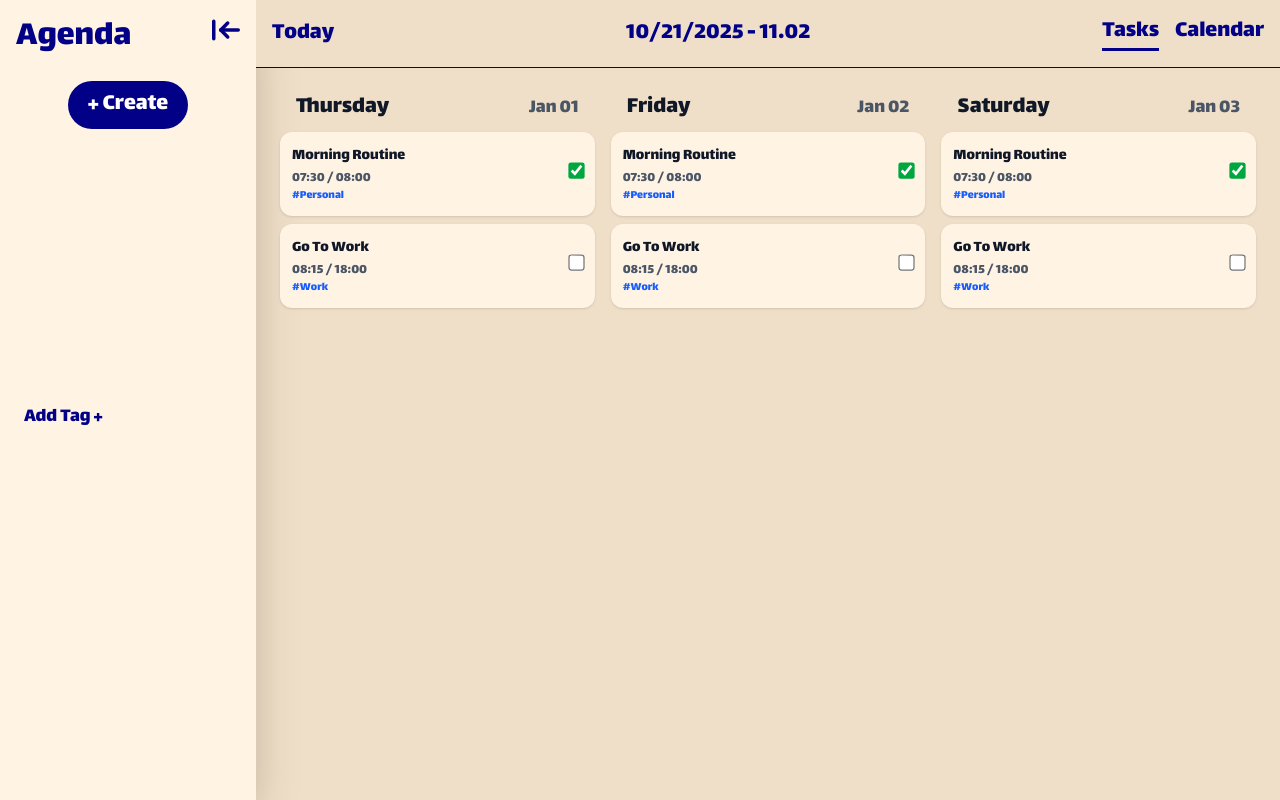
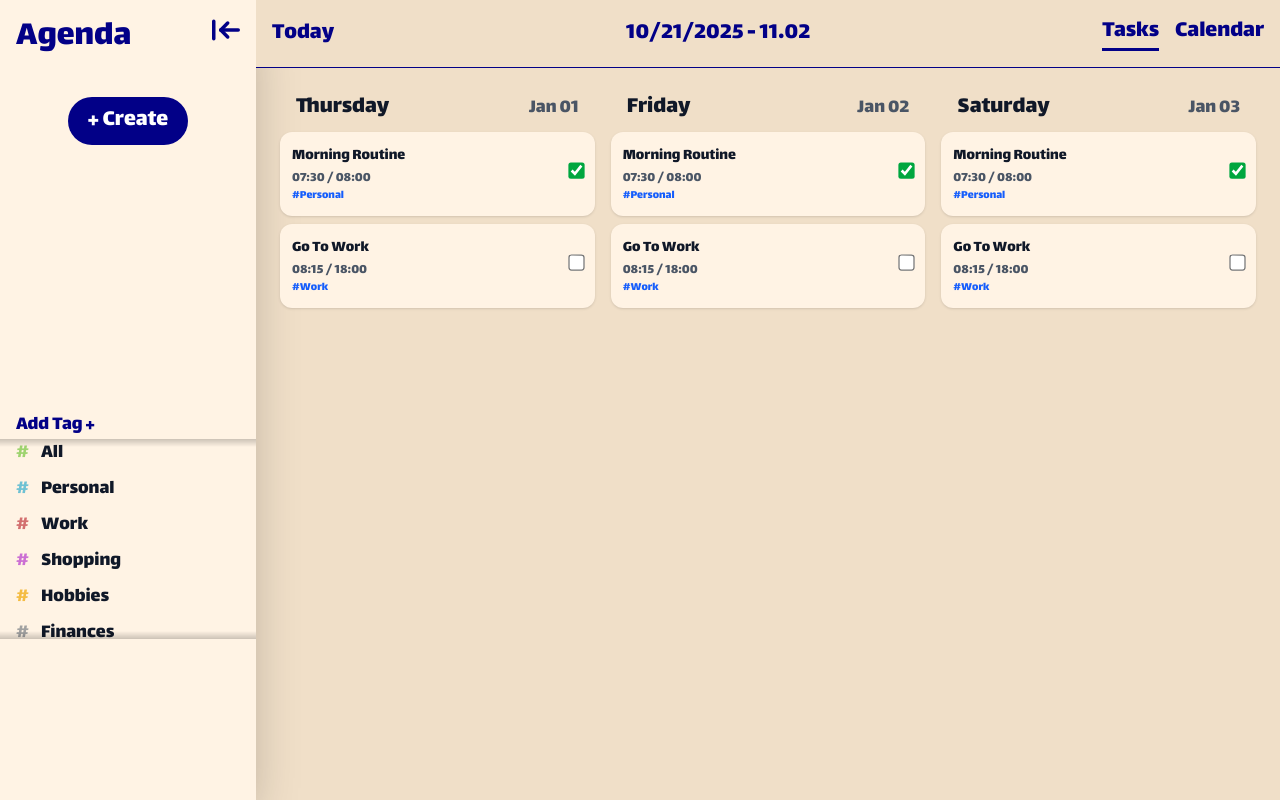
Before and after one commit to bedirhanozcan978/Agenda, a React (Vite) app: page / in a window 1280 px wide. Built offline with nearby package versions, Linux system fonts and the light colour scheme.

Commit message:
Taglist added

```diff
--- a/src/assets/styles/style.css
+++ b/src/assets/styles/style.css
@@ -17,7 +17,15 @@
     --color-red: #D36F6F;
     --color-purple: #CC6FD3;
     --color-yellow: #F4BC43;
-    --color-grap: #A1A1A1;
+    --color-gray: #A1A1A1;
 
     --font-lalezar: Lalezar, cursive;
 }
+
+.scrollbar-hide::-webkit-scrollbar {
+  display: none;
+}
+.scrollbar-hide {
+  -ms-overflow-style: none;
+  scrollbar-width: none;
+}
--- a/src/components/Sidebar.jsx
+++ b/src/components/Sidebar.jsx
@@ -1,5 +1,6 @@
 import { useState } from "react";
-import Calendar from "./Calendar"
+import Calendar from "./Calendar";
+import TagList from "./TagList";
 import ArrowDown from '../assets/img/arrow-to-line.svg?react';
 
 export default function Sidebar() {
@@ -9,10 +10,10 @@ export default function Sidebar() {
 
   return (
 
-   <aside className="w-64 bg-creme p-4 flex flex-col items-start shadow-2xl/30 font-lalezar">
+   <aside className="w-64 bg-creme flex flex-col items-start shadow-2xl/30 font-lalezar">
 
     {/** Logo and Sidebar toogle **/}
-      <div className="flex flex-row w-full justify-between items-baseline">
+    <div className="flex flex-row w-full p-4 justify-between items-baseline">
       <h1 className="text-4xl text-ocean mb-6">Agenda</h1>
       <button onClick={toggleSidebar}>
         <ArrowDown className={`text-ocean w-7 h-7 transform origin-center transition-transform duration-300 ${isOpen ? '-rotate-180' : 'rotate-0'}`} />
@@ -23,9 +24,9 @@ export default function Sidebar() {
 
     <Calendar></Calendar>
 
-      <button className="p-2 text-xl mb-2 text-ocean"> Add Tag + </button>
+    <button className="px-4 text-xl text-ocean">Add Tag +</button>
 
-
+    <TagList></TagList>
 
   </aside>
 
--- /dev/null
+++ b/src/components/TagList.jsx
@@ -0,0 +1,22 @@
+export default function TagList() {
+  return (
+  <>
+      <div className="relative w-full max-w-md mx-auto py-5">
+
+        <div className="absolute top-0 left-0 right-0 h-2 pointer-events-none bg-gradient-to-b from-black/20 to-transparent"></div>
+
+        <div className="overflow-y-auto max-h-50 flex flex-col -my-5 space-y-2 px-4 scrollbar-hide">
+          <div className="flex flex-row text-xl"><p className="mr-3 text-green">#</p><p>All</p></div>
+          <div className="flex flex-row text-xl"><p className="mr-3 text-cyan">#</p><p>Personal</p></div>
+          <div className="flex flex-row text-xl"><p className="mr-3 text-red">#</p><p>Work</p></div>
+          <div className="flex flex-row text-xl"><p className="mr-3 text-purple">#</p><p>Shopping</p></div>
+          <div className="flex flex-row text-xl"><p className="mr-3 text-yellow">#</p><p>Hobbies</p></div>
+          <div className="flex flex-row text-xl"><p className="mr-3 text-gray">#</p><p>Finances</p></div>
+        </div>
+
+        <div className="absolute bottom-0 left-0 right-0 h-2 pointer-events-none bg-gradient-to-t from-black/20 to-transparent"></div>
+
+      </div>
+  </>
+  )
+}
```
Also changed, not shown: 1 other file (tests, documents, lock files or other folders). Lines whose indentation alone changed are shown as unchanged.
